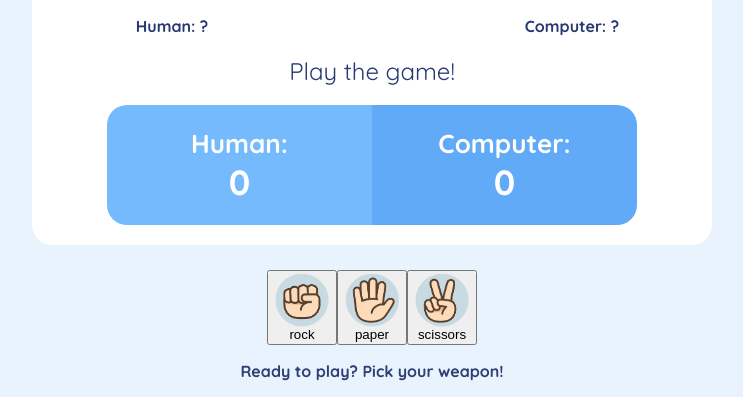
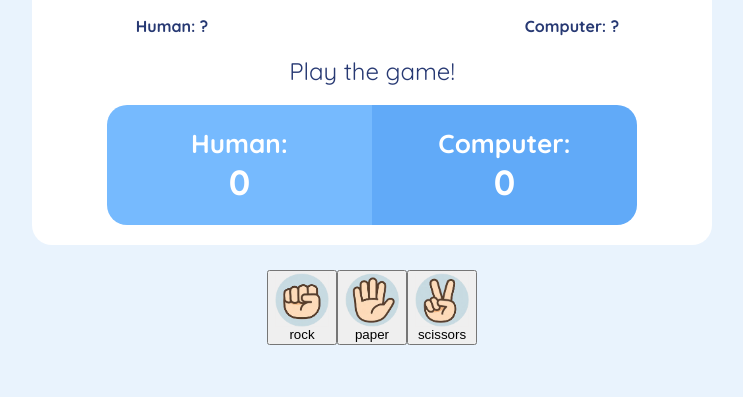
Before and after one commit to caelzen/rock-paper-scissors-v2, a plain HTML site: page index.html in a window 1280 px wide. Shown: the part 431-828 px from the top of the page, without its empty margins (268-1011 px from the left). After the commit the page ends 800 px from the top, so only its background shows below. Drawn offline with Linux system fonts and the light colour scheme.

Commit message:
Remove #instructin in UI

```diff
--- a/index.html
+++ b/index.html
@@ -45,7 +45,7 @@
 		</div>
 
 		<button id="play" class="d_none">Play Again?</button>
-		<p id="instruction" class="text_center red">Ready to play? Pick your weapon!</p>
+		<!-- <p id="instruction" class="text_center red">Ready to play? Pick your weapon!</p> -->
 
 	</main>
 
```
